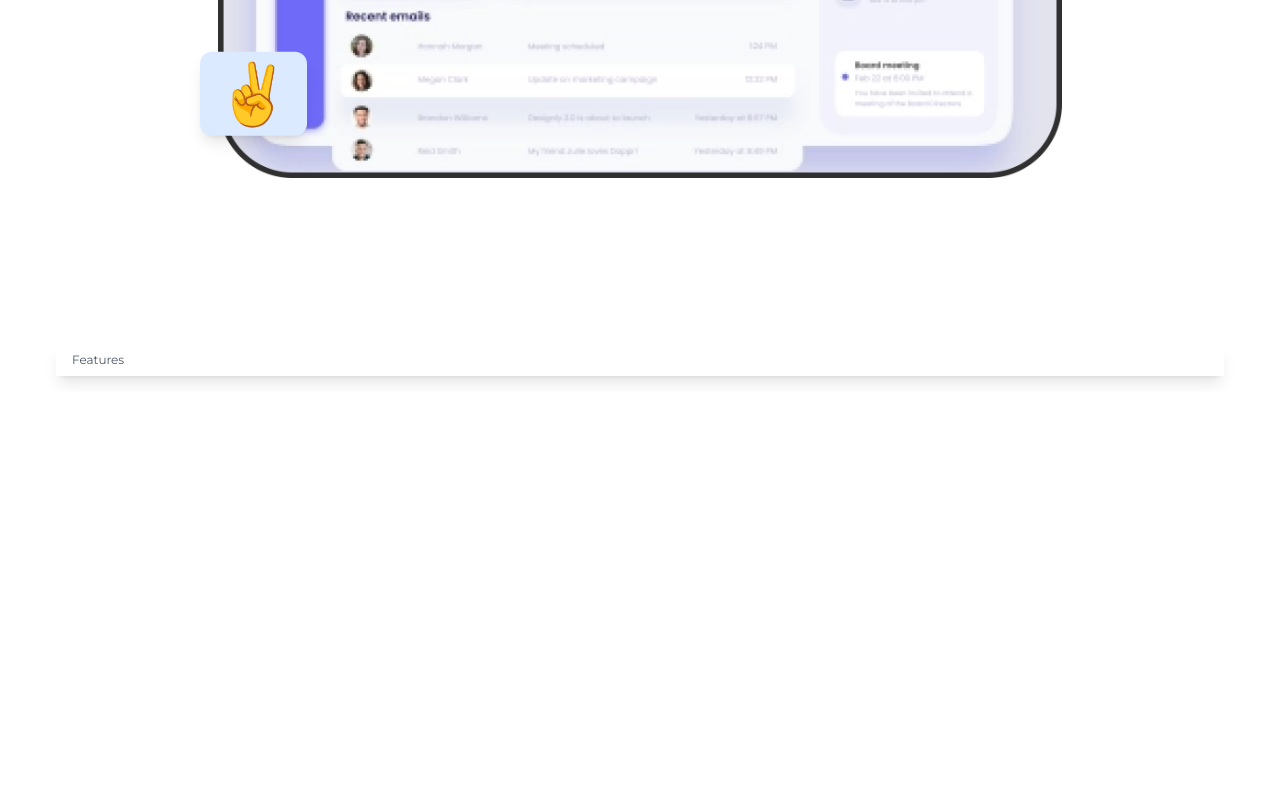
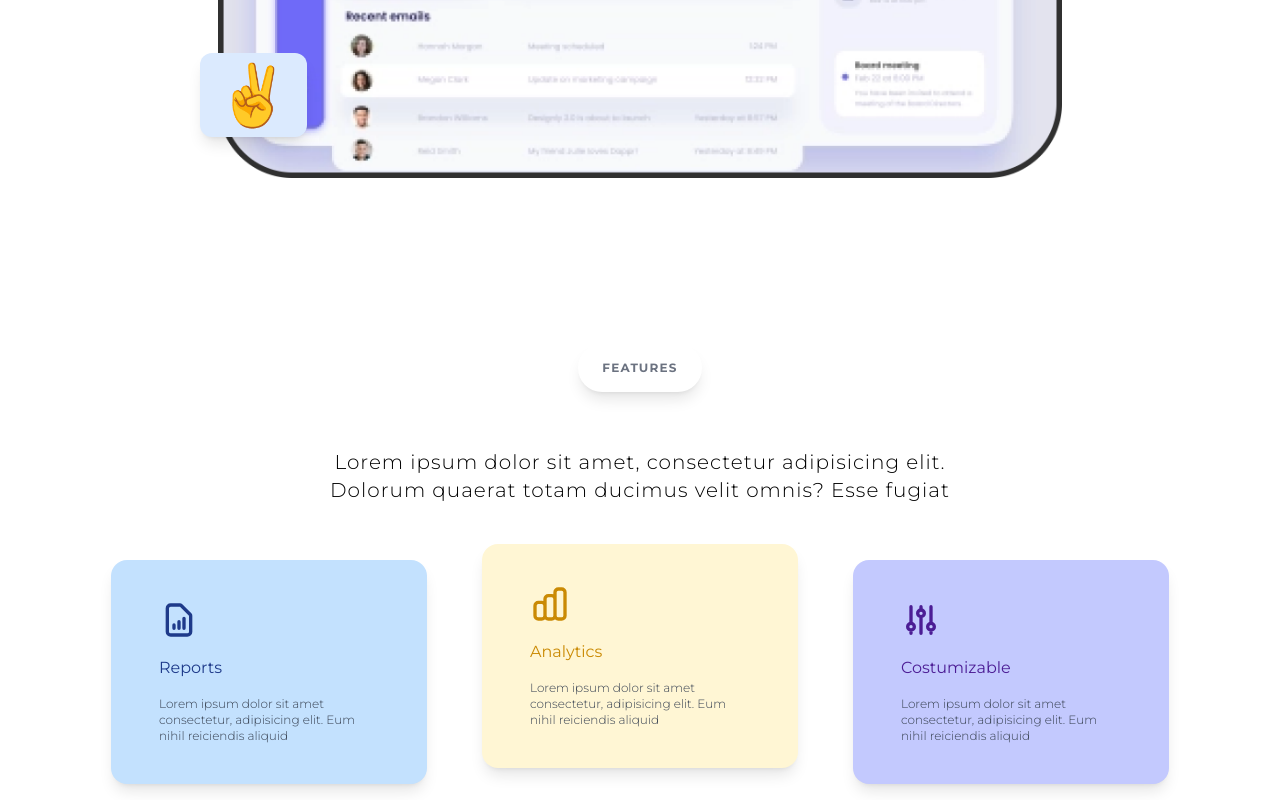
Before and after one commit to Dopeamin/junior_hackathon, a Next.js app: page / in a window 1280 px wide. Shown: the part 872-1672 px from the top of the page. Before the commit the page ends 1264 px from the top, so only its background shows below. Built offline with nearby package versions, Linux system fonts and the light colour scheme.

Commit message:
adds feature section

```diff
--- a/components/_shared/badge.tsx
+++ b/components/_shared/badge.tsx
@@ -1,7 +1,7 @@
 export const Badge = ({ text }: { text: string }) => {
   return (
-    <div className="shadow-lg bg-white px-4 py-2 text-gray-600 text-xs">
-      {text}
+    <div className="shadow-lg bg-white px-6 py-4 font-bold text-gray-500 text-xs w-fit rounded-full tracking-widest">
+      <p>{text.toUpperCase()}</p>
     </div>
   );
 };
--- /dev/null
+++ b/components/_shared/card.tsx
@@ -0,0 +1,10 @@
+export const Card = ({ children, bgColor }: any) => {
+  return (
+    <div
+      className="p-4 md:px-12 md:py-10 rounded-2xl shadow-lg"
+      style={{ backgroundColor: bgColor }}
+    >
+      {children}
+    </div>
+  );
+};
--- a/components/_shared/header.tsx
+++ b/components/_shared/header.tsx
@@ -6,8 +6,6 @@ export const Header = () => {
   const [position, setPosition] = useState({ x: 0, y: 0 });
 
   const handleScroll = () => {
-    const position = window.scrollY;
-    console.log(position);
     setPosition({ x: window.scrollX, y: window.scrollY });
   };
 
--- /dev/null
+++ b/components/_shared/icons/chart.icon.tsx
@@ -0,0 +1,18 @@
+export const ChartIcon = () => {
+  return (
+    <svg
+      className="w-10 h-10 text-yellow-600"
+      fill="none"
+      stroke="currentColor"
+      viewBox="0 0 24 24"
+      xmlns="http://www.w3.org/2000/svg"
+    >
+      <path
+        stroke-linecap="round"
+        stroke-linejoin="round"
+        stroke-width="2"
+        d="M9 19v-6a2 2 0 00-2-2H5a2 2 0 00-2 2v6a2 2 0 002 2h2a2 2 0 002-2zm0 0V9a2 2 0 012-2h2a2 2 0 012 2v10m-6 0a2 2 0 002 2h2a2 2 0 002-2m0 0V5a2 2 0 012-2h2a2 2 0 012 2v14a2 2 0 01-2 2h-2a2 2 0 01-2-2z"
+      ></path>
+    </svg>
+  );
+};
--- /dev/null
+++ b/components/_shared/icons/report.icon.tsx
@@ -0,0 +1,18 @@
+export const ReportIcon = () => {
+  return (
+    <svg
+      className="w-10 h-10 text-blue-900"
+      fill="none"
+      stroke="currentColor"
+      viewBox="0 0 24 24"
+      xmlns="http://www.w3.org/2000/svg"
+    >
+      <path
+        stroke-linecap="round"
+        stroke-linejoin="round"
+        stroke-width="2"
+        d="M9 17v-2m3 2v-4m3 4v-6m2 10H7a2 2 0 01-2-2V5a2 2 0 012-2h5.586a1 1 0 01.707.293l5.414 5.414a1 1 0 01.293.707V19a2 2 0 01-2 2z"
+      ></path>
+    </svg>
+  );
+};
--- /dev/null
+++ b/components/_shared/icons/slider.icon.tsx
@@ -0,0 +1,18 @@
+export const SliderIcon = () => {
+  return (
+    <svg
+      className="w-10 h-10 text-violet-900"
+      fill="none"
+      stroke="currentColor"
+      viewBox="0 0 24 24"
+      xmlns="http://www.w3.org/2000/svg"
+    >
+      <path
+        stroke-linecap="round"
+        stroke-linejoin="round"
+        stroke-width="2"
+        d="M12 6V4m0 2a2 2 0 100 4m0-4a2 2 0 110 4m-6 8a2 2 0 100-4m0 4a2 2 0 110-4m0 4v2m0-6V4m6 6v10m6-2a2 2 0 100-4m0 4a2 2 0 110-4m0 4v2m0-6V4"
+      ></path>
+    </svg>
+  );
+};
--- a/components/landing_page/feature.tsx
+++ b/components/landing_page/feature.tsx
@@ -1,11 +1,57 @@
 import { Badge } from "../_shared/badge";
+import { Card } from "../_shared/card";
+import { ChartIcon } from "../_shared/icons/chart.icon";
+import { ReportIcon } from "../_shared/icons/report.icon";
+import { SliderIcon } from "../_shared/icons/slider.icon";
 import { Wrapper } from "../_shared/wrapper";
 
-export const Features = () => {
+export const Feature = () => {
   return (
     <Wrapper>
-      <div className="flex flex-col w-full">
+      <div className="flex flex-col w-full justify-center items-center gap-10">
         <Badge text="Features" />
+        <h2 className="max-w-[700px] my-4 text-center text-xl font-light tracking-wider">
+          Lorem ipsum dolor sit amet, consectetur adipisicing elit. Dolorum
+          quaerat totam ducimus velit omnis? Esse fugiat{" "}
+        </h2>
+        <div className="flex flex-col lg:flex-row w-full justify-evenly">
+          <Card bgColor="#C3E1FE">
+            <div className="flex flex-col w-full md:w-[220px] gap-4">
+              <ReportIcon />
+              <h3 className="text-blue-900">Reports</h3>
+              <p className="text-xs font-light text-gray-700">
+                Lorem ipsum dolor sit amet consectetur, adipisicing elit. Eum
+                nihil reiciendis aliquid{" "}
+              </p>
+            </div>
+          </Card>
+
+          <div className="-translate-y-4">
+            <Card bgColor="#FFF6D4">
+              <div className="flex flex-col w-full md:w-[220px] gap-4">
+                <ChartIcon />
+                <h3 className="text-yellow-600">Analytics</h3>
+                <p className="text-xs font-light text-gray-700">
+                  Lorem ipsum dolor sit amet consectetur, adipisicing elit. Eum
+                  nihil reiciendis aliquid{" "}
+                </p>
+              </div>
+            </Card>
+          </div>
+
+          <div className="">
+            <Card bgColor="#C3C9FE">
+              <div className="flex flex-col w-full md:w-[220px] gap-4">
+                <SliderIcon />
+                <h3 className="text-violet-900">Costumizable</h3>
+                <p className="text-xs font-light text-gray-700">
+                  Lorem ipsum dolor sit amet consectetur, adipisicing elit. Eum
+                  nihil reiciendis aliquid{" "}
+                </p>
+              </div>
+            </Card>
+          </div>
+        </div>
       </div>
     </Wrapper>
   );
--- a/components/landing_page/hero.tsx
+++ b/components/landing_page/hero.tsx
@@ -43,13 +43,13 @@ export const Hero = () => {
           </Card>
         </div>
 
-        <div className="z-2 absolute top-10 right-40 floating">
+        <div className="z-2 absolute top-32 md:top-10 right-5 md:right-40 floating">
           <Card>
             <p className="text-6xl">👋</p>
           </Card>
         </div>
 
-        <div className="z-2 absolute top-20 left-20 floating">
+        <div className="z-2 absolute top-28 md:top-20 left-20 floating">
           <Card>
             <p className="text-9xl">👇</p>
           </Card>
--- a/components/landing_page/landing_page.tsx
+++ b/components/landing_page/landing_page.tsx
@@ -1,11 +1,11 @@
-import { Features } from "./feature";
+import { Feature } from "./feature";
 import { Hero } from "./hero";
 
 export const LandingPage = () => {
   return (
     <div className="flex flex-col">
       <Hero />
-      <Features />
+      <Feature />
     </div>
   );
 };
```
